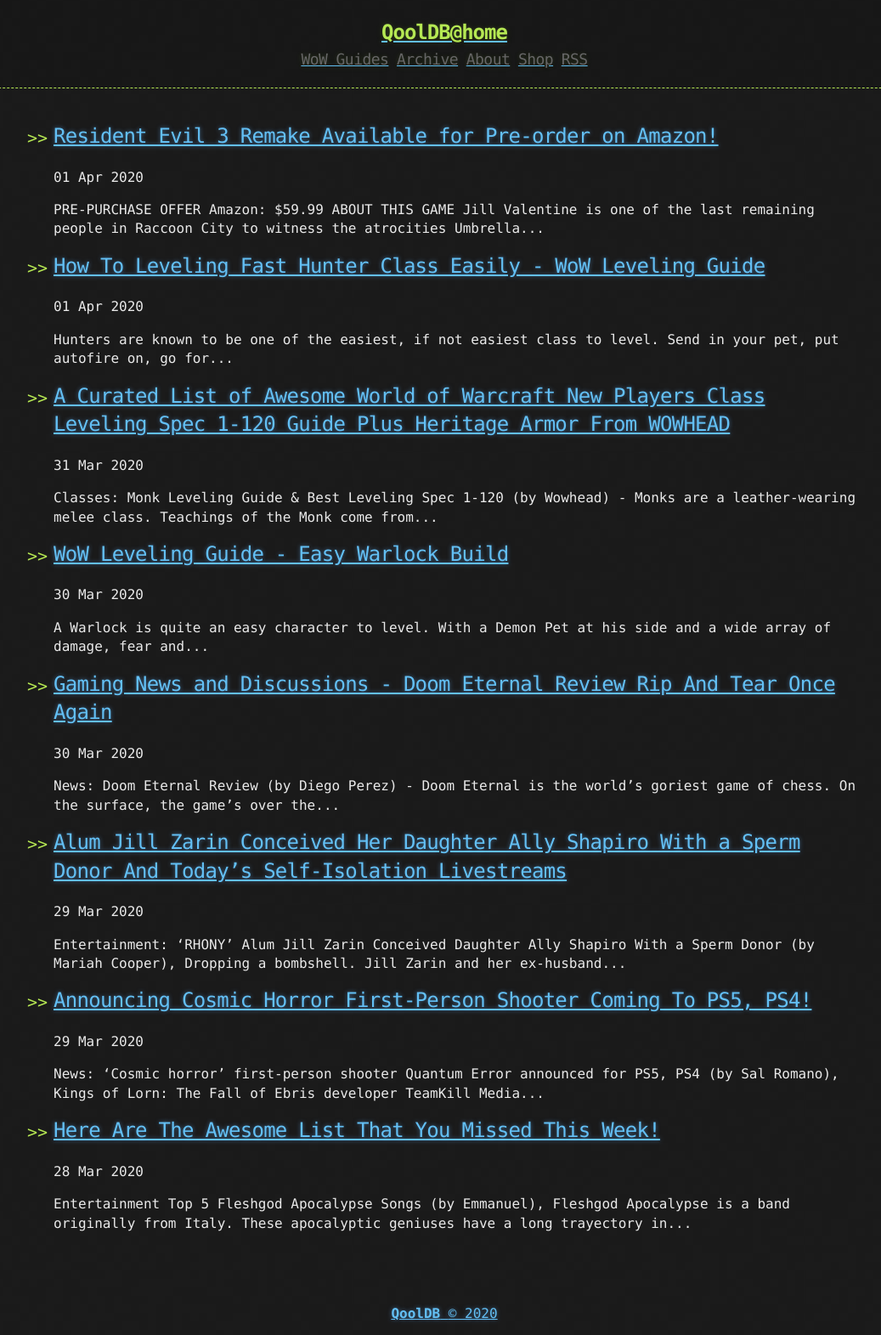
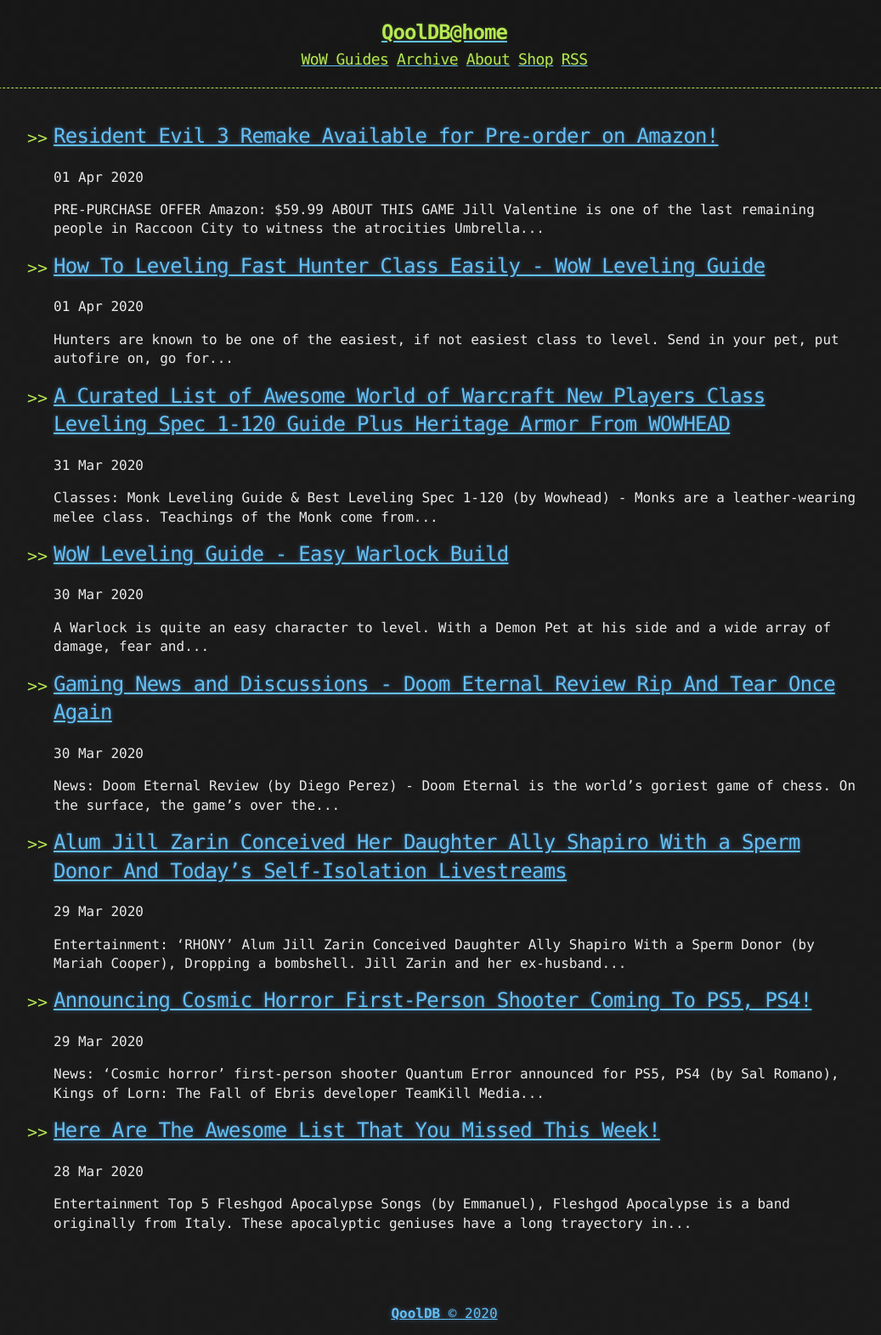
Before and after one commit to coffeecocoa/qooldb, a Jekyll site: the page built from index.html, in a window 1280 px wide. Shown: the whole page at 85% size, without its empty margins (117-1154 px from the left). Built offline with Jekyll 4.4.1, drawn with Linux system fonts in a browser that asks for light colours; the list of posts is cut into pages by our own code.

```diff
--- a/_sass/base.scss
+++ b/_sass/base.scss
@@ -82,7 +82,7 @@
 header h2 {
   font-size: 18px;
   font-weight: 300;
-  color: #666;
+  color: #b5e853;
 }
 
 /* Main Content
```
